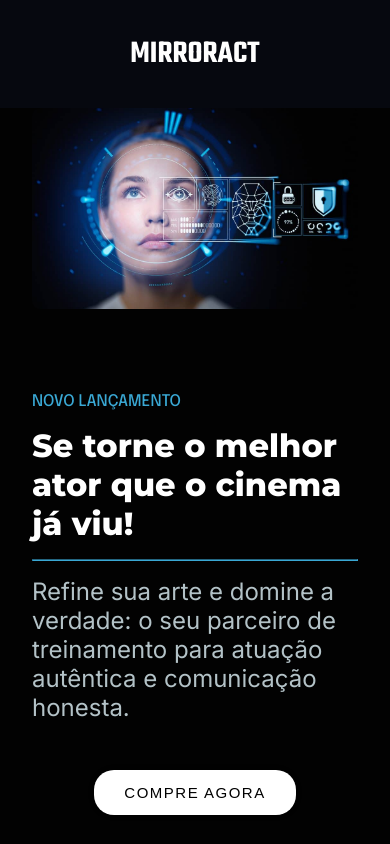
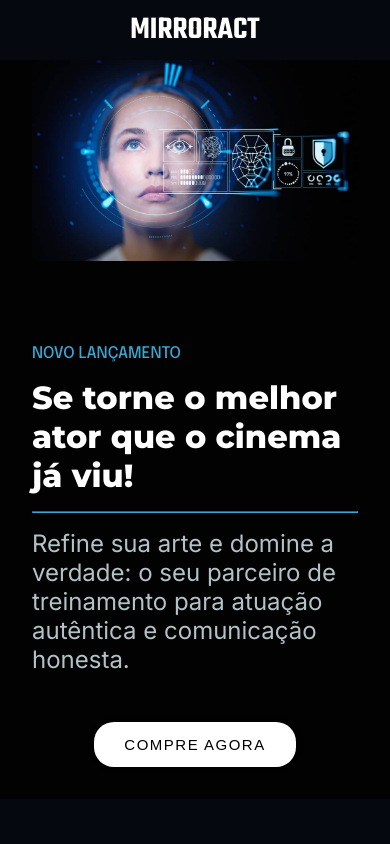
Before and after one commit to gustavoDev02/landing-page-3000-responsive, a plain HTML site: page index.html in a window 390 px wide. Shown: the top 844 px of the page. Drawn offline with Linux system fonts and the light colour scheme.

Commit message:
Add files via upload

```diff
--- a/css/style.css
+++ b/css/style.css
@@ -502,6 +502,11 @@ footer{
 
 @media (max-width: 768px){
 
+    .logo{
+        width: 100%;
+        display: flex;
+        justify-content: center;
+    }
     .navbar{
         width: 0%;
     }
@@ -512,6 +517,16 @@ footer{
 
     nav >a{
         overflow: hidden;
+    }
+
+    nav{
+        padding-top: 0rem;
+        padding-bottom: 0rem;
+        padding-left: 0rem;
+        padding-right: 0rem;
+        display: flex;
+        justify-content: center;
+
     }
 
     .produto{
@@ -583,7 +598,7 @@ footer{
     }
 
     .funcionalidades{
-        height: 200rem;
+        height: 220rem;
     }
 
     .funcionalidades-info{
@@ -674,10 +689,5 @@ footer{
         flex-basis: 15rem; /* define comprimento(parecido com widht) de um item flex - se não for flex não tem efeito */
     }
 
-    .logo{
-        width: 100%;
-        display: flex;
-        justify-content: center;
-        margin: auto;
-    }
+
 }
```
